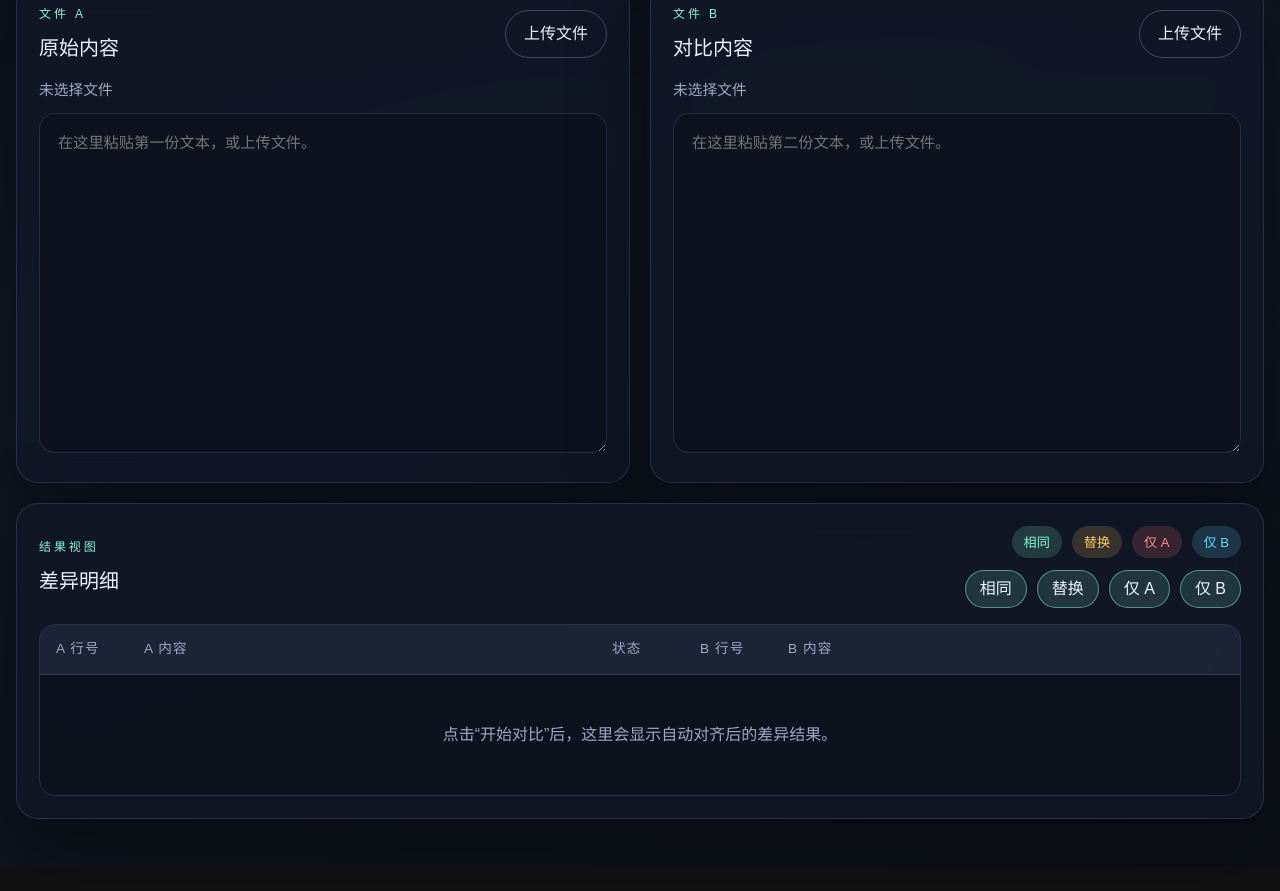
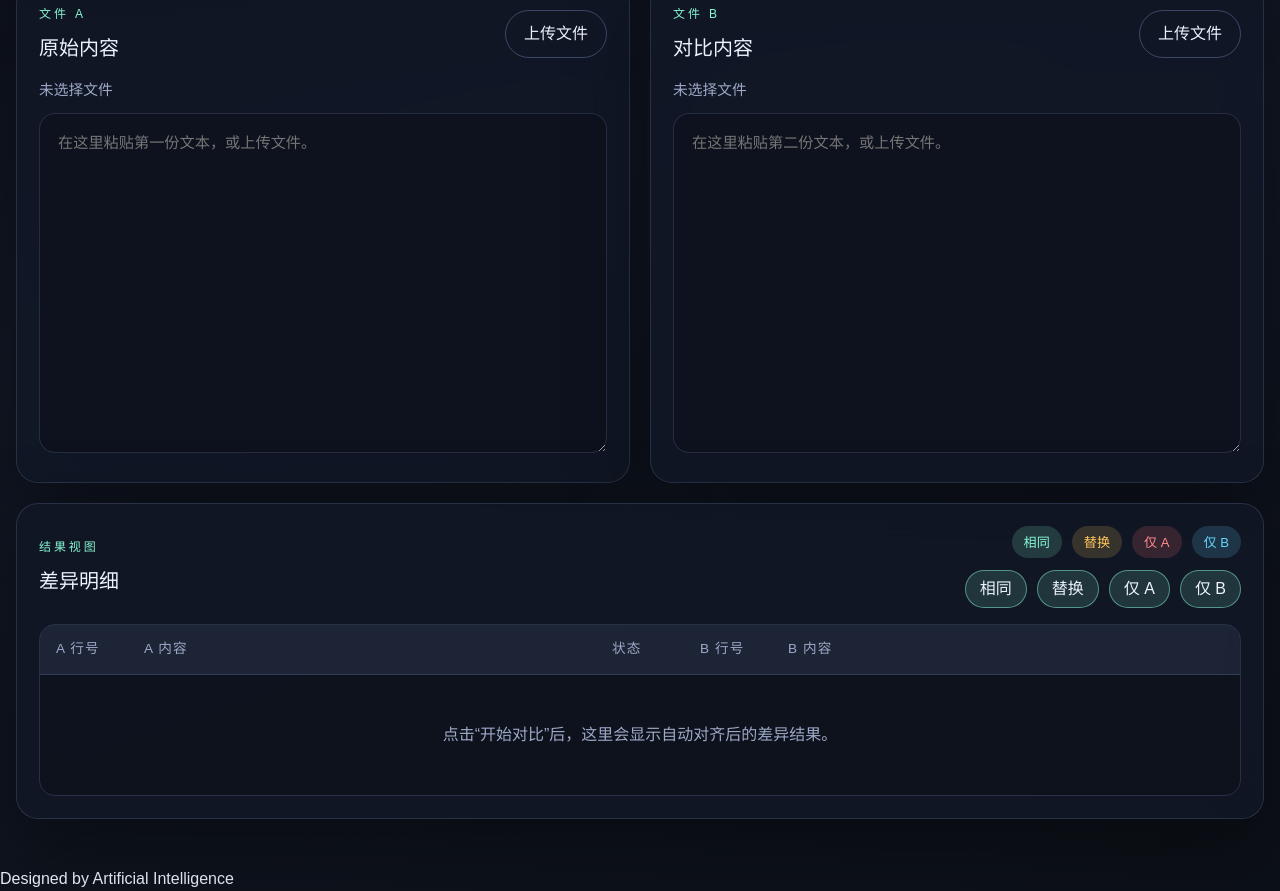
Before and after one commit to ShiaoYoung/TextChecker, a website built with Vite: page index.html in a window 1280 px wide. Shown: the part 535-1426 px from the top of the page. Before the commit the page ends 1402 px from the top, so only its background shows below. Built offline with nearby package versions, Linux system fonts and the light colour scheme.

Commit message:
update: 更新版权信息。

```diff
--- a/index.html
+++ b/index.html
@@ -1,13 +1,17 @@
 <!doctype html>
 <html lang="zh-CN">
+
 <head>
   <meta charset="UTF-8" />
   <link rel="icon" type="image/svg+xml" href="/favicon.svg" />
   <meta name="viewport" content="width=device-width, initial-scale=1.0" />
   <title>Text Checker</title>
 </head>
+
 <body>
   <div id="app"></div>
   <script type="module" src="/src/main.js"></script>
 </body>
+<footer class="site-footer">Designed by Artificial Intelligence</footer>
+
 </html>
```
Lines whose indentation alone changed are shown as unchanged.
